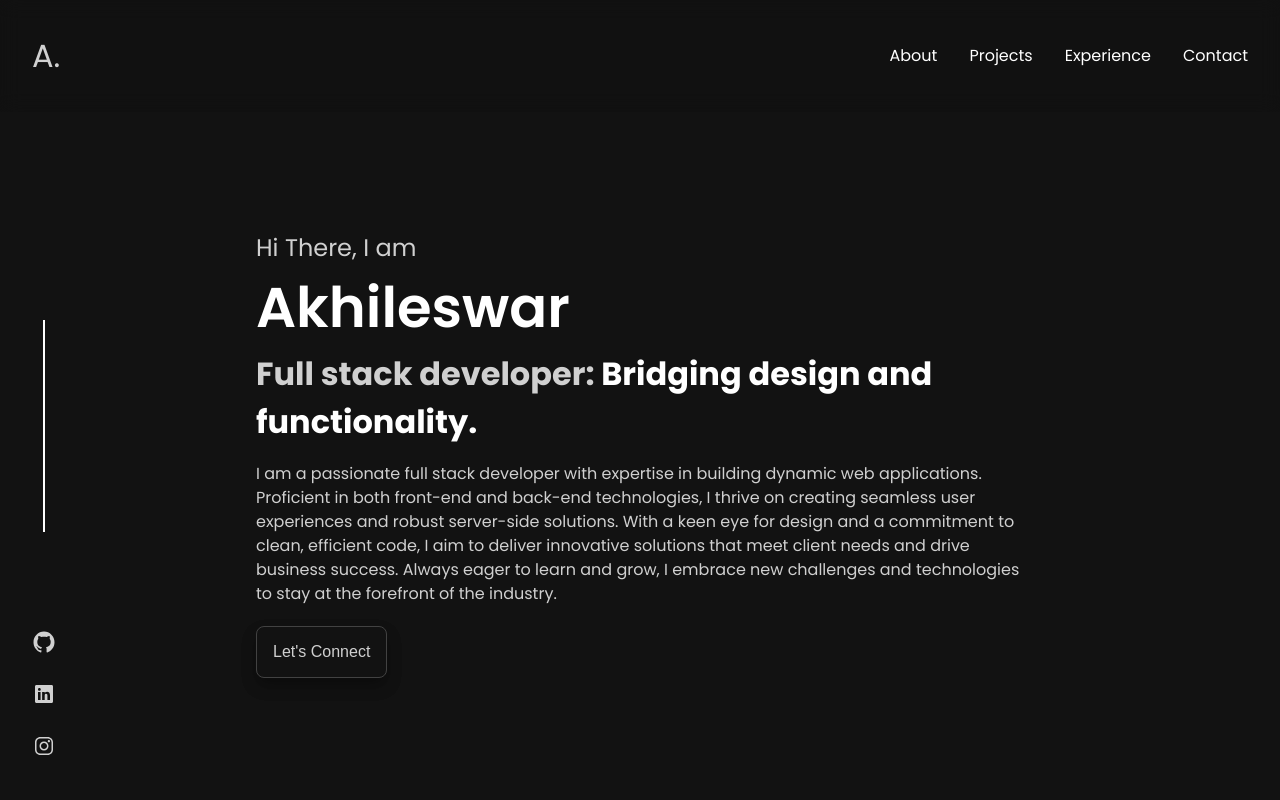
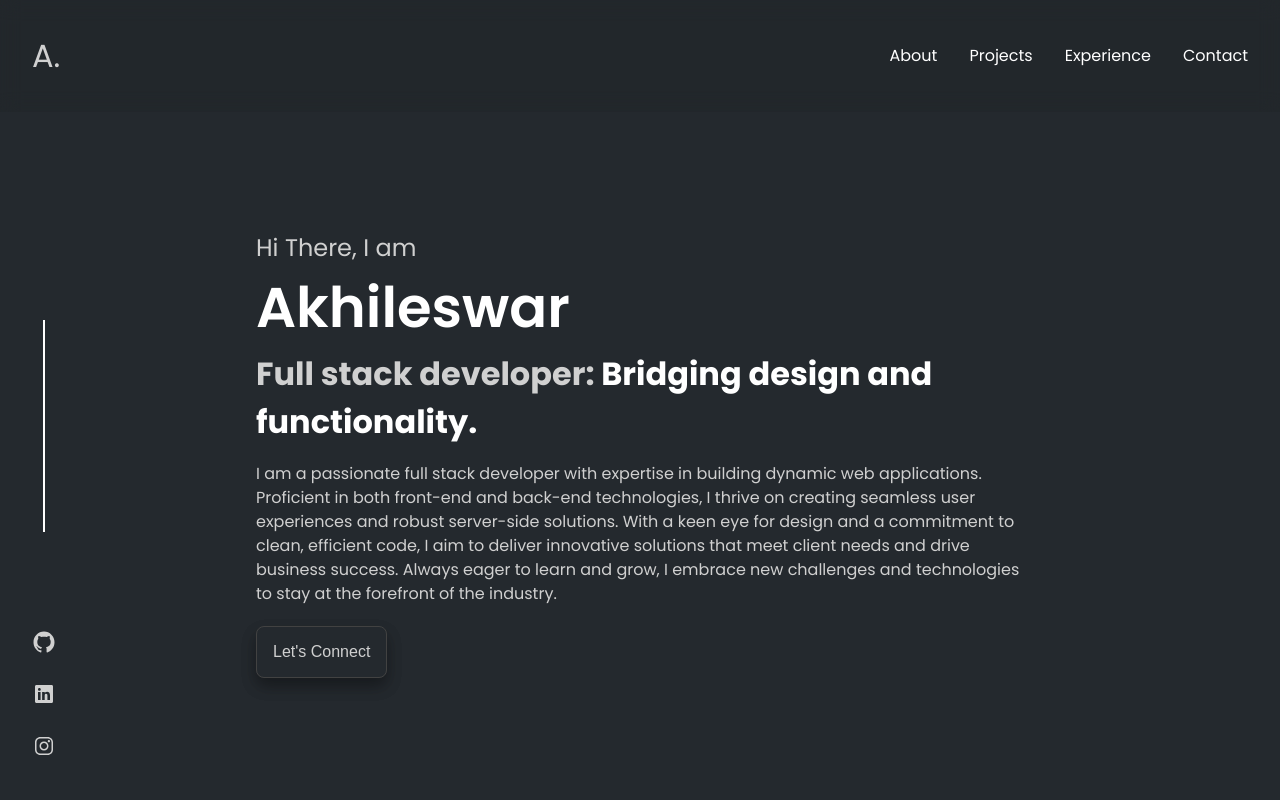
Before and after one commit to Akhileswar1905/Portfolio, a React (Create React App) app: page / in a window 1280 px wide. Shown: the top 800 px of the page. Built offline with nearby package versions, Linux system fonts and the light colour scheme; the HTML template or start-up script is replaced by a standard one.

Commit message:
Update bg-color

```diff
--- a/src/index.css
+++ b/src/index.css
@@ -1,7 +1,7 @@
 @import url("https://fonts.googleapis.com/css2?family=Poppins:ital,wght@0,100;0,200;0,300;0,400;0,500;0,600;0,700;0,800;0,900;1,100;1,200;1,300;1,400;1,500;1,600;1,700;1,800;1,900&display=swap");
 
 :root {
-  --background-color: #121212;
+  --background-color: #24292E;
   --primary-text: #d0d0d0;
   --secondary-text: #b0bec5;
   --accent-1: #bb86fc;
```
